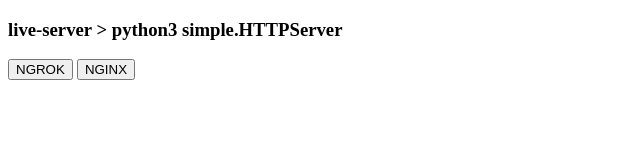
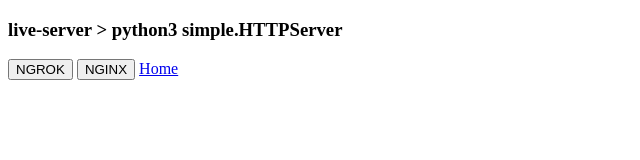
Before and after one commit to daytonhaney/soupsandwich2022, a plain HTML site: page index.html in a window 1280 px wide. Shown: the full height of the page, 0-640 px from the left. Drawn offline with Linux system fonts and the light colour scheme.

Commit message:
modified:   index.html " "

```diff
--- a/index.html
+++ b/index.html
@@ -15,6 +15,6 @@
         <button>NGINX</button>
 
 
-
+        <a href="https://github.com/runtimejpp/intro-probsolving-andalgos-PythonSummer2022/">Home</a>
     </body>
 </html>
```
